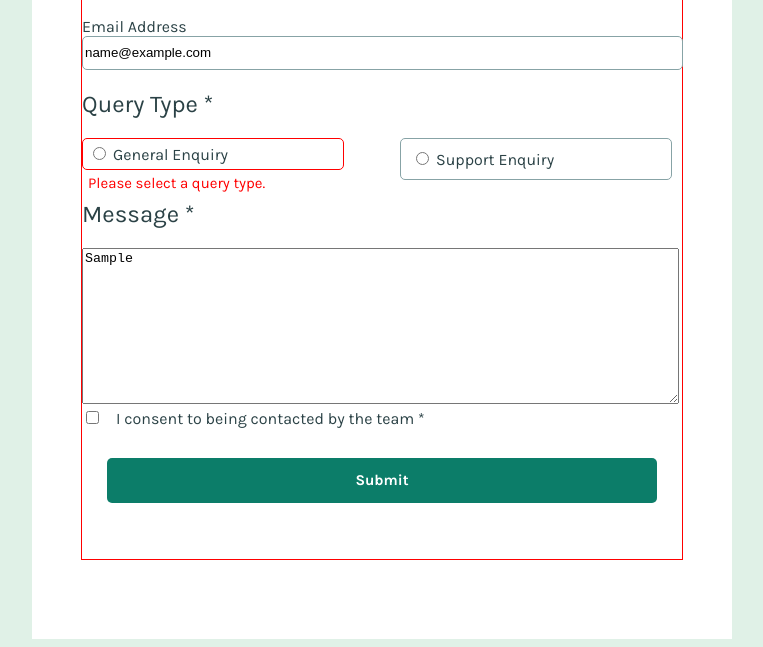
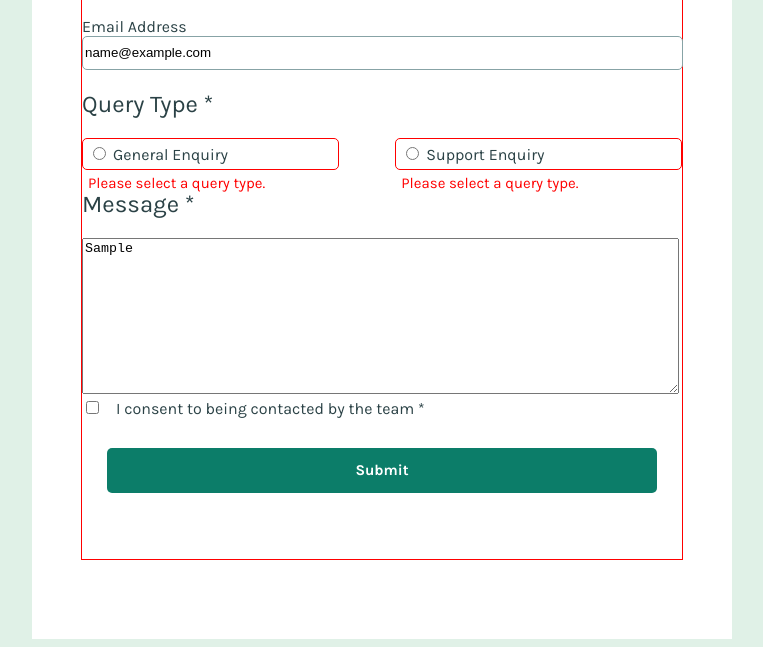
Before and after one commit to Shuayb-Dev/Contact-Form-Error-Check, a plain HTML site: page index.html in a window 1280 px wide. Both pictures are taken after typing "Sample", "Sample", "name@example.com", "Sample" into the empty fields and a click on the button "Submit". Shown: the part 169-816 px from the top of the page, without its empty margins (258-1021 px from the left). Drawn offline with Linux system fonts and the light colour scheme.

Commit message:
Added error checking to more fields

```diff
--- a/index.html
+++ b/index.html
@@ -44,6 +44,7 @@
 
             <h2>Query Type *</h2>
             <div class="enquiry">
+
               <div class="general-enquiry">
                 <input type="radio" id="general-enquiry" name="enquiry" />
                 <label for="general-enquiry">General Enquiry</label>
@@ -53,6 +54,7 @@
               <div class="support-enquiry">
                 <input type="radio" id="support-enquiry" name="enquiry" />
                 <label for="support-enquiry">Support Enquiry</label>
+                <span class="sEnquiry-error-message" id="sEnquiry-error"></span>
               </div>
             </div>
 
@@ -74,7 +76,7 @@
             </div>
 
             <div class="button-container">
-              <button onclick="firstName();secondName();emailCheck(); gEnquiryCheck();">Submit</button>
+              <button onclick="firstName();secondName();emailCheck(); gEnquiryCheck();sEnquiryCheck();">Submit</button>
             </div>
 
         </div>
--- a/index.js
+++ b/index.js
@@ -91,3 +91,25 @@ function gEnquiryCheck() {
     return false; // Prevent form submission
   }
 }
+
+function sEnquiryCheck() {
+  // Get the radio button and error message elements
+  let radio2 = document.getElementById("support-enquiry");
+  let radioErrorMessage = document.getElementById("sEnquiry-error");
+  let supportEnquiryDiv = document.querySelector(".support-enquiry");
+
+  if (radio2.checked) {
+    // Hide error message and remove error styling if checked
+    radioErrorMessage.style.display = "none";
+    supportEnquiryDiv.classList.remove("error");
+    // Allow form submission if checked
+    return true;
+  } else {
+    // Display the error message and add error styling to the support enquiry radio button
+    radioErrorMessage.style.display = "block";
+    radioErrorMessage.textContent = "Please select a query type.";
+    supportEnquiryDiv.classList.add("error");
+    // Prevent form submission
+    return false;
+  }
+}
--- a/style.css
+++ b/style.css
@@ -26,7 +26,8 @@ body {
 .error-message,
 .email-error-message,
 .lname-error-message,
-.gEnquiry-error-message {
+.gEnquiry-error-message,
+.sEnquiry-error-message {
   color: red;
   font-size: 15px;
   display: none;
@@ -39,6 +40,14 @@ body {
   border: 1px solid red;
   padding: 5px; /* Optional: Add padding to ensure border visibility */
   border-radius: 5px; /* Optional: Add border radius for styling */
+}
+
+.support-enquiry.error {
+  border: 1px solid red;
+  padding: 5px; /* Optional: Add padding to ensure border visibility */
+  border-radius: 5px; /* Optional: Add border radius for styling */
+  width: 280px;
+  height: 20px;
 }
 
 /* Style the radio button directly if needed */
```
